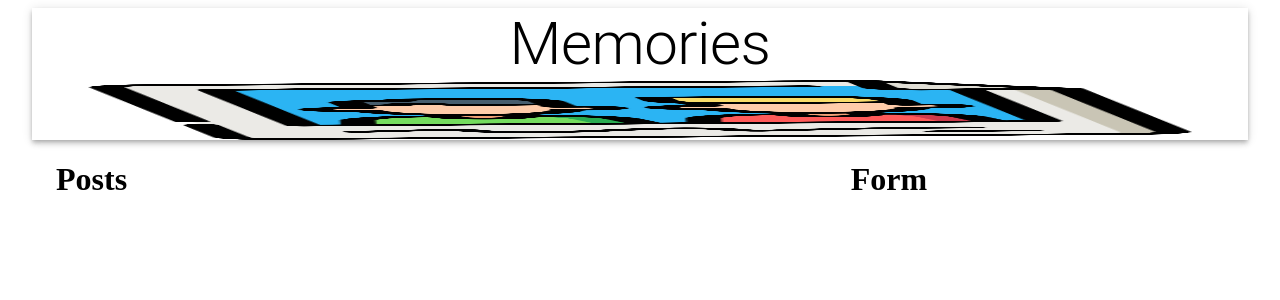
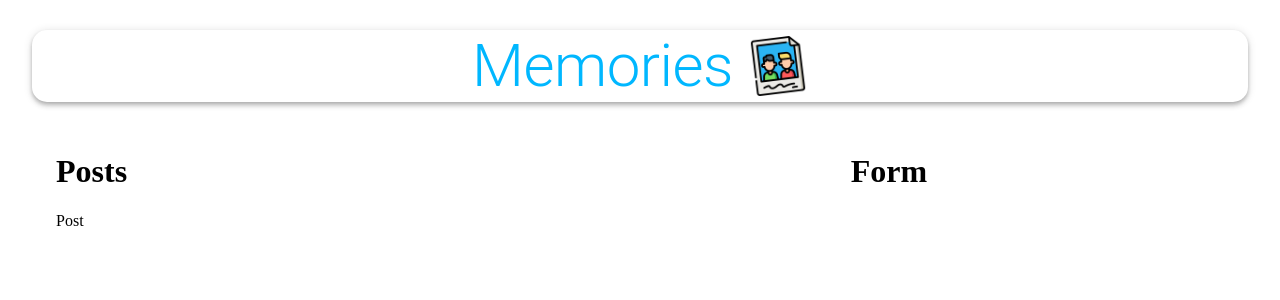
Before and after one commit to YousifAbozid/Memories, a React (Create React App) app in the folder client/: page / in a window 1280 px wide. Shown: the top 300 px of the page. Built offline with nearby package versions, Linux system fonts and the light colour scheme.

Commit message:
Adding some styles

```diff
--- a/client/src/App.js
+++ b/client/src/App.js
@@ -3,13 +3,16 @@
 import memories from './components/images/memories.png'
 import Posts from './components/Posts/Posts'
 import Form from './components/Form/Form'
+import useStyles from './styles'
 
 const App = () => {
+  const classes = useStyles()
+
   return (
     <Container maxWidth="lg">
-      <AppBar position="static" color="inherit">
-        <Typography variant="h2" align="center">Memories</Typography>
-        <img src={memories} alt="memories" height="60" />
+      <AppBar className={classes.appBar} position="static" color="inherit">
+        <Typography className={classes.heading} variant="h2" align="center">Memories</Typography>
+        <img className={classes.image} src={memories} alt="memories" height="60" />
       </AppBar>
       <Grow in>
         <Container>
--- a/client/src/components/Form/Form.js
+++ b/client/src/components/Form/Form.js
@@ -1,6 +1,9 @@
 import React from 'react'
+import useStyles from './styles'
 
 const Form = () => {
+    const classes = useStyles()
+
     return (
         <div>
             <h1>Form</h1>
--- a/client/src/components/Form/styles.js
+++ b/client/src/components/Form/styles.js
@@ -0,0 +1,24 @@
+import { makeStyles } from '@material-ui/core/styles'
+
+export default makeStyles((theme) => ({
+    root: {
+        '& .MuiTextField-root': {
+        margin: theme.spacing(1),
+        },
+    },
+    paper: {
+        padding: theme.spacing(2),
+    },
+    form: {
+        display: 'flex',
+        flexWrap: 'wrap',
+        justifyContent: 'center',
+    },
+    fileInput: {
+        width: '97%',
+        margin: '10px 0',
+    },
+    buttonSubmit: {
+        marginBottom: 10,
+    }
+}))
--- a/client/src/components/Posts/Post/Post.js
+++ b/client/src/components/Posts/Post/Post.js
@@ -1,6 +1,9 @@
 import React from 'react'
+import useStyles from './styles'
 
 const Post = () => {
+    const classes = useStyles()
+
     return (
         <div>
             Post
--- a/client/src/components/Posts/Post/styles.js
+++ b/client/src/components/Posts/Post/styles.js
@@ -0,0 +1,52 @@
+import { makeStyles } from '@material-ui/core/styles'
+
+export default makeStyles({
+    media: {
+        height: 0,
+        paddingTop: '56.25%',
+        backgroundColor: 'rgba(0, 0, 0, 0.5)',
+        backgroundBlendMode: 'darken',
+    },
+    border: {
+        border: 'solid',
+    },
+    fullHeightCard: {
+        height: '100%',
+    },
+    card: {
+        display: 'flex',
+        flexDirection: 'column',
+        justifyContent: 'space-between',
+        borderRadius: '15px',
+        height: '100%',
+        position: 'relative',
+    },
+    overlay: {
+        position: 'absolute',
+        top: '20px',
+        left: '20px',
+        color: 'white',
+    },
+    overlay2: {
+        position: 'absolute',
+        top: '20px',
+        right: '20px',
+        color: 'white',
+    },
+    grid: {
+        display: 'flex',
+    },
+    details: {
+        display: 'flex',
+        justifyContent: 'space-between',
+        margin: '20px',
+    },
+    title: {
+        padding: '0 16px',
+    },
+    cardActions: {
+        padding: '0 16px 8px 16px',
+        display: 'flex',
+        justifyContent: 'space-between',
+    }
+})
--- a/client/src/components/Posts/Posts.js
+++ b/client/src/components/Posts/Posts.js
@@ -1,10 +1,14 @@
 import React from 'react'
 import Post from './Post/Post'
+import useStyles from './styles'
 
 const Posts = () => {
+    const classes = useStyles()
+
     return (
         <div>
             <h1>Posts</h1>
+            <Post />
         </div>
     )
 }
--- a/client/src/components/Posts/styles.js
+++ b/client/src/components/Posts/styles.js
@@ -0,0 +1,14 @@
+import { makeStyles } from '@material-ui/core/styles'
+
+export default makeStyles((theme) => ({
+  mainContainer: {
+    display: 'flex',
+    alignItems: 'center',
+  },
+  smMargin: {
+    margin: theme.spacing(1),
+  },
+  actionDiv: {
+    textAlign: 'center',
+  }
+}))
--- /dev/null
+++ b/client/src/styles.js
@@ -0,0 +1,18 @@
+import { makeStyles } from '@material-ui/core/styles'
+
+export default makeStyles(() => ({
+    appBar: {
+        borderRadius: 15,
+        margin: '30px 0',
+        display: 'flex',
+        flexDirection: 'row',
+        justifyContent: 'center',
+        alignItems: 'center',
+    },
+    heading: {
+        color: 'rgba(0,183,255, 1)',
+    },
+    image: {
+        marginLeft: '15px',
+    }
+}))
```
